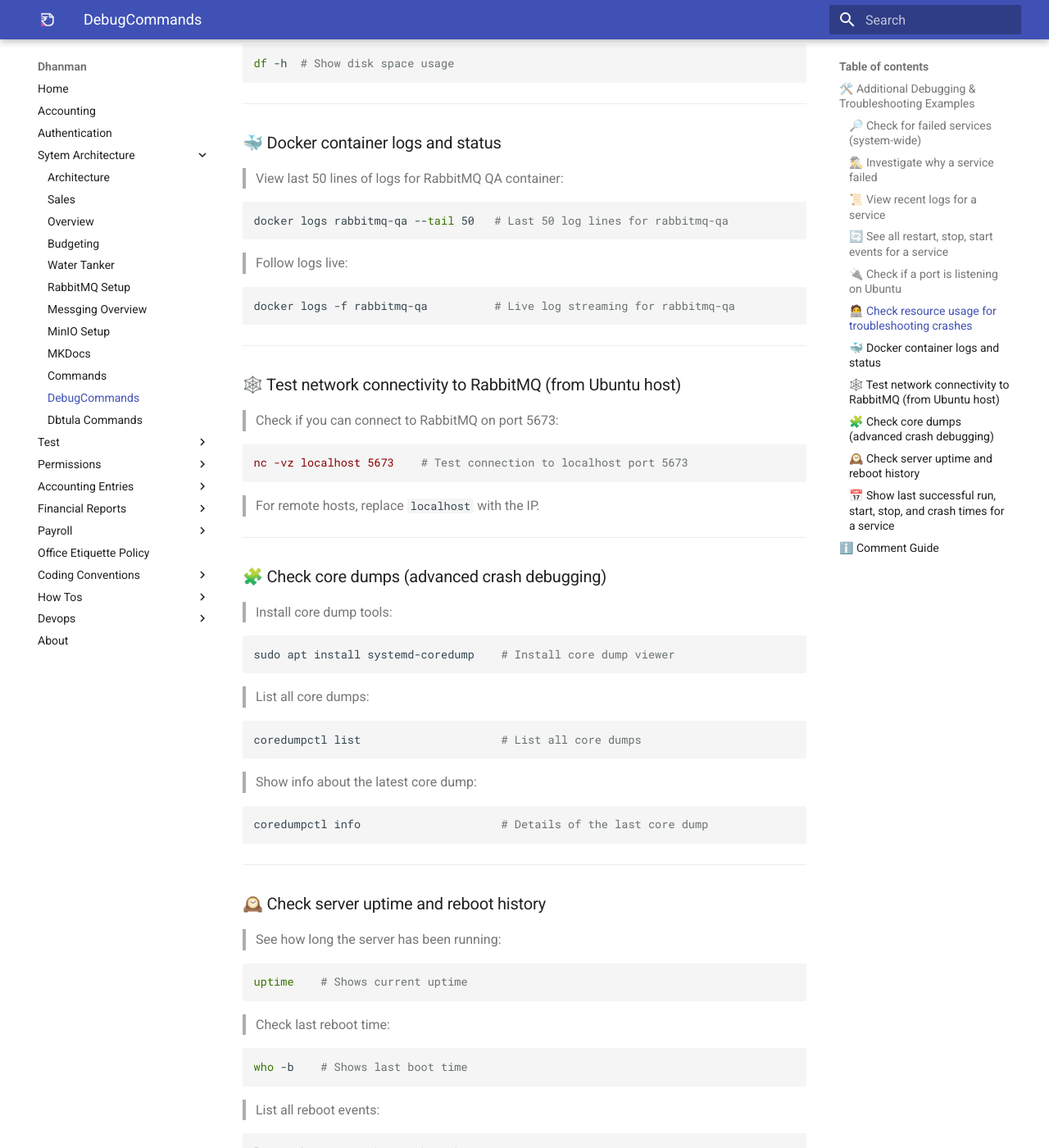
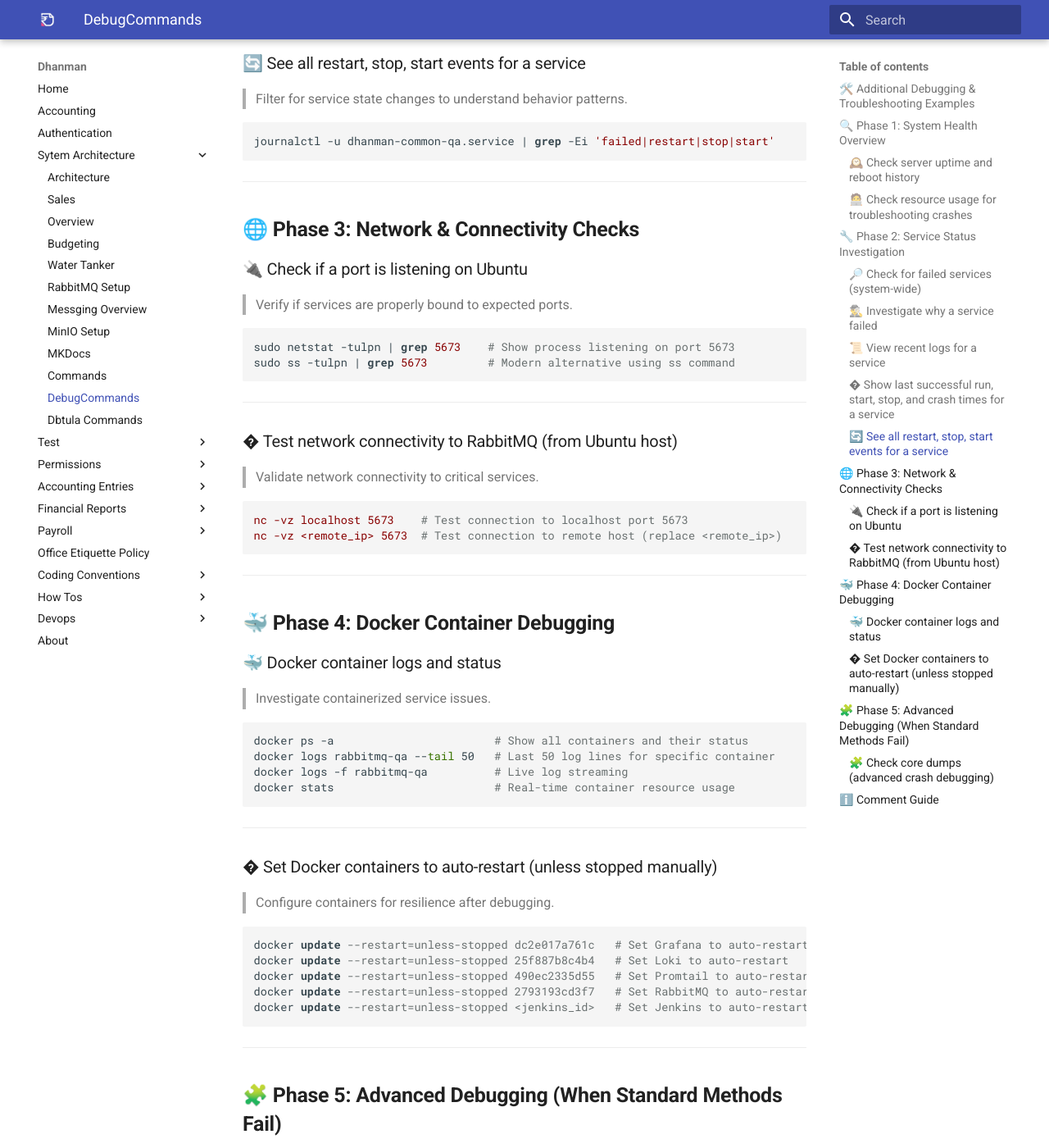
Before and after one commit to b2atech/dhanman-docs, an MkDocs documentation site: the page built from docs/system_overview/additional_debugging.md, in a window 1280 px wide and 1400 px high, scrolled down 1784 px. Shown: the whole window at 82% size. Built offline with MkDocs 1.6.1 and Material for MkDocs 9.7.7, drawn with Linux system fonts in a browser that asks for light colours; nearby versions of some CDN libraries; old or Windows-style settings are respelled for this version of MkDocs; some of the changed text lies outside the part shown.

Commit message:
feat : additional log commands

````diff
--- a/docs/system_overview/additional_debugging.md
+++ b/docs/system_overview/additional_debugging.md
@@ -1,9 +1,48 @@
 ## 🛠️ Additional Debugging & Troubleshooting Examples
+
+> **Troubleshooting Sequence**: Follow this logical progression from basic system checks to advanced debugging techniques.
 
 ---
 
+## 🔍 **Phase 1: System Health Overview**
+
+### 🕰️ Check server uptime and reboot history
+
+> Start with understanding the system's current state and recent activity.
+
+```bash
+uptime           # Shows current uptime and load average
+who -b           # Shows last boot time
+last reboot      # Shows reboot history
+```
+
+---
+
+### 🧑‍💻 Check resource usage for troubleshooting crashes
+
+> Identify if resource constraints are causing issues.
+
+```bash
+top              # Real-time system monitor; press q to exit
+htop             # Advanced system monitor (install with sudo apt install htop)
+df -h            # Show disk space usage
+free -h          # Show memory usage
+```
+
+> Check specific service resource usage:
+
+```bash
+ps aux | grep dhanman-common-qa    # Shows RAM/CPU usage for specific service
+```
+
+---
+
+## 🔧 **Phase 2: Service Status Investigation**
+
 ### 🔎 Check for failed services (system-wide)
-> Shows all services that are in a failed state.
+
+> Get an overview of all system service issues.
+
 ```bash
 systemctl --failed    # List all failed systemd services
 ```
@@ -11,128 +50,117 @@
 ---
 
 ### 🕵️‍♂️ Investigate why a service failed
-> Shows the last status, including error messages and exit code.
+
+> Deep dive into specific service failures.
+
 ```bash
-systemctl status dhanman-common-qa.service --no-pager    # See full status and last error for service
-```
-> For more detailed logs:
-```bash
-journalctl -xeu dhanman-common-qa.service    # See extended error logs for the service
+systemctl status dhanman-common-qa.service --no-pager    # See full status and last error
+journalctl -xeu dhanman-common-qa.service               # See extended error logs
 ```
 
 ---
 
 ### 📜 View recent logs for a service
-> Shows the last 50 log lines for the service.
+
+> Analyze recent service activity and patterns.
+
 ```bash
-journalctl -u dhanman-common-qa.service -n 50    # Show last 50 log lines
+journalctl -u dhanman-common-qa.service -n 50           # Show last 50 log lines
+journalctl -u dhanman-common-qa.service --since "1 hour ago"  # Show recent logs
+```
+
+---
+
+### � Show last successful run, start, stop, and crash times for a service
+
+> Track service lifecycle events and identify patterns.
+
+```bash
+journalctl -u dhanman-common-qa.service --since "2 days ago" | grep -Ei 'Starting|Started|Stopped|failed|crash|error'
 ```
 
 ---
 
 ### 🔄 See all restart, stop, start events for a service
-> Filter logs for restart, stop, start, and failure events.
+
+> Filter for service state changes to understand behavior patterns.
+
 ```bash
 journalctl -u dhanman-common-qa.service | grep -Ei 'failed|restart|stop|start'
 ```
 
 ---
 
+## 🌐 **Phase 3: Network & Connectivity Checks**
+
 ### 🔌 Check if a port is listening on Ubuntu
-> Shows which process (if any) is listening on the given port.
+
+> Verify if services are properly bound to expected ports.
+
 ```bash
 sudo netstat -tulpn | grep 5673    # Show process listening on port 5673
-```
-> Or, using `ss` (modern systems):
-```bash
-sudo ss -tulpn | grep 5673         # Show process listening on port 5673
+sudo ss -tulpn | grep 5673         # Modern alternative using ss command
 ```
 
 ---
 
-### 🧑‍💻 Check resource usage for troubleshooting crashes
-> Shows CPU and memory usage for all processes.
+### �️ Test network connectivity to RabbitMQ (from Ubuntu host)
+
+> Validate network connectivity to critical services.
+
 ```bash
-top    # Real-time system monitor; press q to exit
-```
-> If you have `htop` installed (more user-friendly):
-```bash
-htop   # Advanced system monitor (install with sudo apt install htop)
-```
-> Shows RAM usage for a specific service:
-```bash
-ps aux | grep dhanman-common-qa
-```
-> Check disk space:
-```bash
-df -h  # Show disk space usage
+nc -vz localhost 5673    # Test connection to localhost port 5673
+nc -vz <remote_ip> 5673  # Test connection to remote host (replace <remote_ip>)
 ```
 
 ---
 
+## 🐳 **Phase 4: Docker Container Debugging**
+
 ### 🐳 Docker container logs and status
 
-> View last 50 lines of logs for RabbitMQ QA container:
+> Investigate containerized service issues.
+
 ```bash
-docker logs rabbitmq-qa --tail 50   # Last 50 log lines for rabbitmq-qa
-```
-> Follow logs live:
-```bash
-docker logs -f rabbitmq-qa          # Live log streaming for rabbitmq-qa
+docker ps -a                        # Show all containers and their status
+docker logs rabbitmq-qa --tail 50   # Last 50 log lines for specific container
+docker logs -f rabbitmq-qa          # Live log streaming
+docker stats                        # Real-time container resource usage
 ```
 
 ---
 
-### 🕸️ Test network connectivity to RabbitMQ (from Ubuntu host)
-> Check if you can connect to RabbitMQ on port 5673:
+### � Set Docker containers to auto-restart (unless stopped manually)
+
+> Configure containers for resilience after debugging.
+
 ```bash
-nc -vz localhost 5673    # Test connection to localhost port 5673
-```
-> For remote hosts, replace `localhost` with the IP.
-
----
-
-### 🧩 Check core dumps (advanced crash debugging)
-> Install core dump tools:
-```bash
-sudo apt install systemd-coredump    # Install core dump viewer
-```
-> List all core dumps:
-```bash
-coredumpctl list                     # List all core dumps
-```
-> Show info about the latest core dump:
-```bash
-coredumpctl info                     # Details of the last core dump
+docker update --restart=unless-stopped dc2e017a761c   # Set Grafana to auto-restart
+docker update --restart=unless-stopped 25f887b8c4b4   # Set Loki to auto-restart
+docker update --restart=unless-stopped 490ec2335d55   # Set Promtail to auto-restart
+docker update --restart=unless-stopped 2793193cd3f7   # Set RabbitMQ to auto-restart
+docker update --restart=unless-stopped <jenkins_id>   # Set Jenkins to auto-restart
 ```
 
 ---
 
-### 🕰️ Check server uptime and reboot history
-> See how long the server has been running:
+## 🧩 **Phase 5: Advanced Debugging (When Standard Methods Fail)**
+
+### 🧩 Check core dumps (advanced crash debugging)
+
+> Investigate application crashes at the system level.
+
 ```bash
-uptime    # Shows current uptime
-```
-> Check last reboot time:
-```bash
-who -b    # Shows last boot time
-```
-> List all reboot events:
-```bash
-last reboot    # Shows reboot history
-```
-
----
-
-### 📅 Show last successful run, start, stop, and crash times for a service
-> Filter logs for start, stop, crash, and error events:
-```bash
-journalctl -u dhanman-common-qa.service --since "2 days ago" | grep -Ei 'Starting|Started|Stopped|failed|crash|error'
+sudo apt install systemd-coredump    # Install core dump viewer
+coredumpctl list                     # List all core dumps
+coredumpctl info                     # Details of the last core dump
+coredumpctl dump <PID> > core.dump   # Export specific core dump for analysis
 ```
 
 ---
 
 ## ℹ️ Comment Guide
+
 - Each command includes a brief comment explaining its purpose.
 - Replace `<service>` with the actual service name, e.g., `dhanman-common-qa.service`.
 - Use these for quick troubleshooting, historical checks, and root cause analysis.
````
